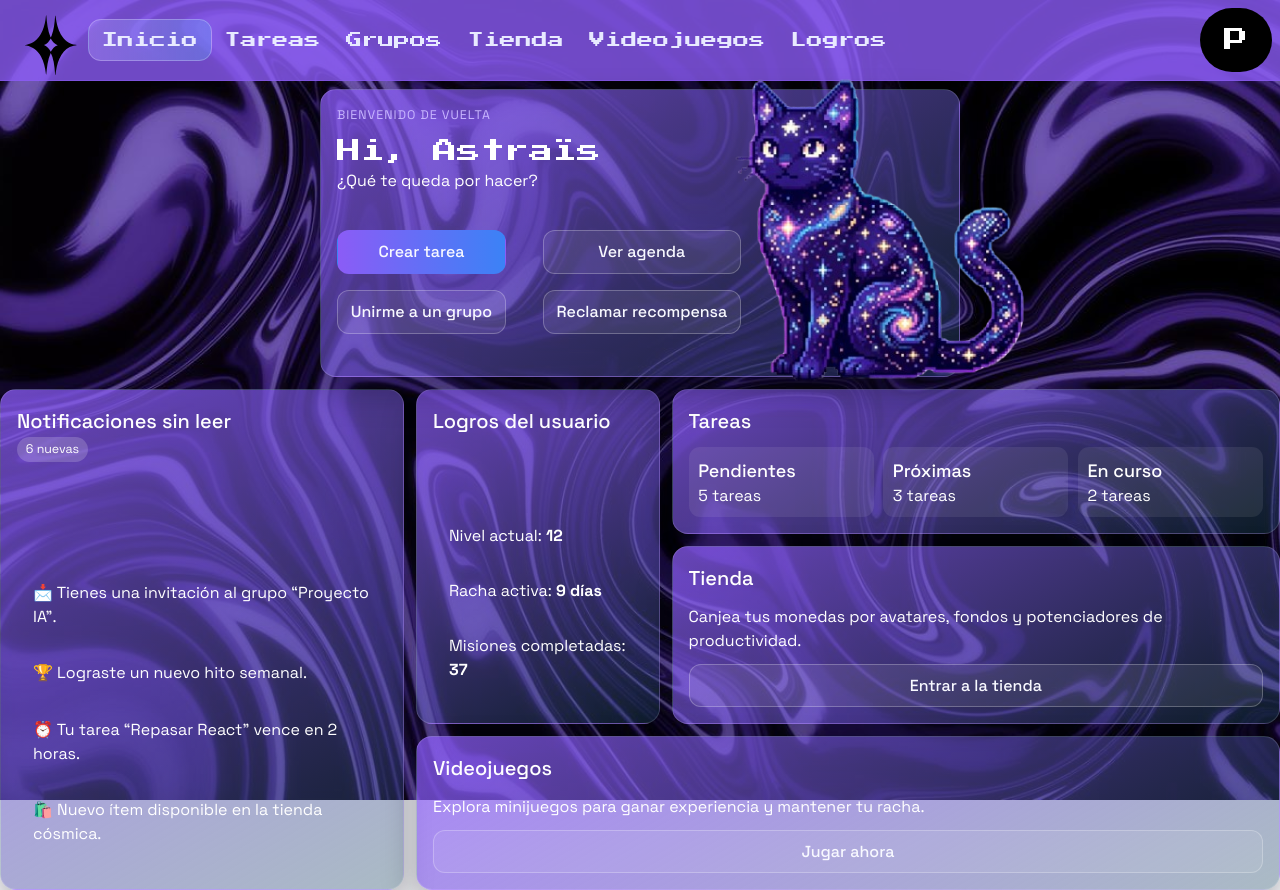
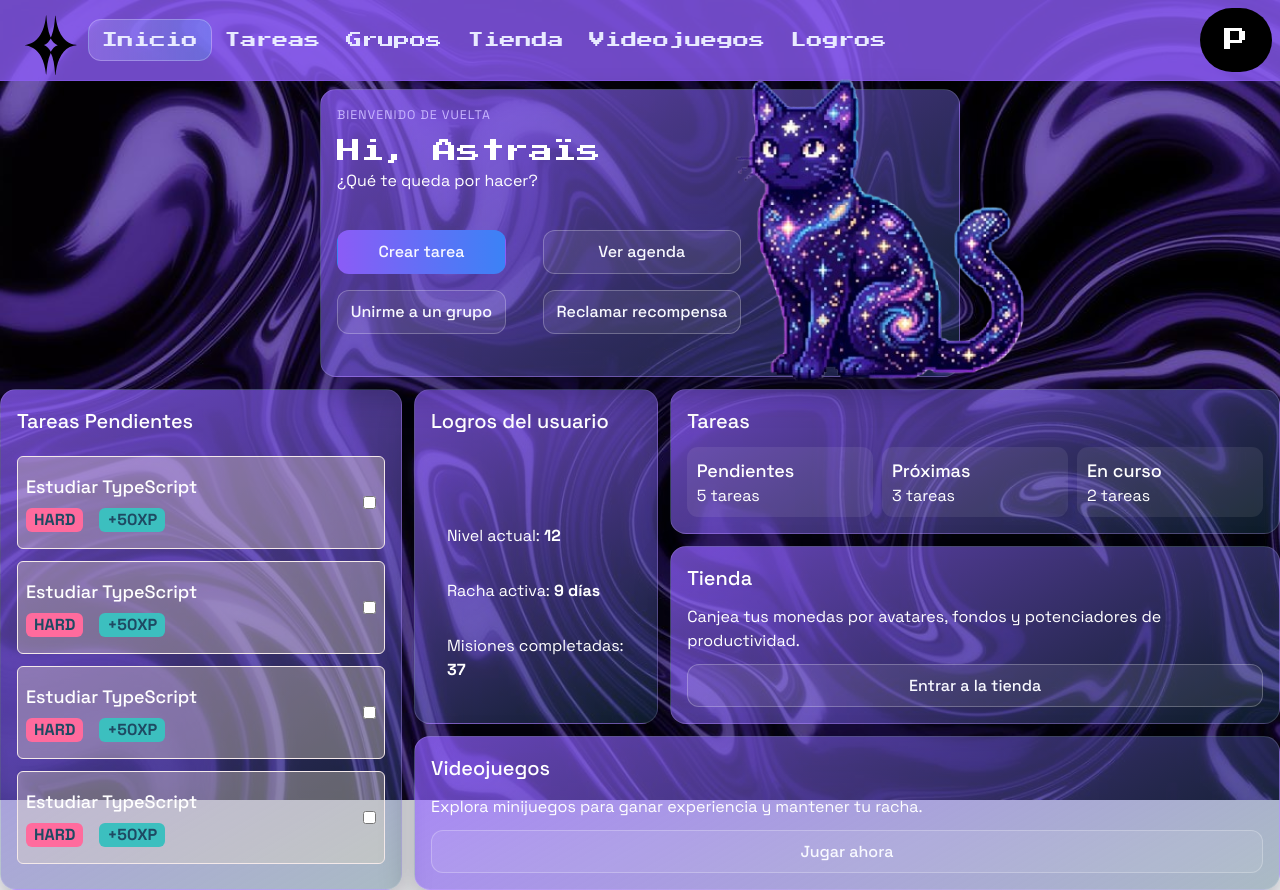
Before and after one commit to GrupoAstrais/proyectoAstrais, a React (Vite) app in the folder astrais-web/: page /home in a window 1280 px wide. Built offline with nearby package versions, Linux system fonts and the light colour scheme.

Commit message:
style(web): dashboard

```diff
--- /dev/null
+++ b/astrais-web/src/components/ui/Tarea.tsx
@@ -0,0 +1,24 @@
+import type { ITarea } from "../../types/Interfaces"
+
+interface TareaProps {
+    data: ITarea
+}
+
+export default function Navbar({data}: TareaProps) {
+  return (
+    <div className="border border-[#F4E9E9] bg-[#E8DCC4]/35 w-92 rounded-md flex flex-row justify-between px-2 py-4">
+        <div className="flex flex-col gap-2">
+            <h3>{data.title}</h3>
+            <div className="flex flex-row gap-4 text-primary-900 font-bold">
+                <div className="bg-state-error px-2 rounded-md">
+                    <span>{data.dificultad}</span>
+                </div>
+                <div className="bg-state-info px-2 rounded-md">
+                    <span>+{data.recompensa}XP</span>
+                </div>
+            </div>
+        </div>
+        <input id="tareaRealizada" type="checkbox" />
+    </div>
+  )
+}
--- a/astrais-web/src/data/Api.ts
+++ b/astrais-web/src/data/Api.ts
@@ -1,7 +1,7 @@
 import axios from 'axios';
 import type { LoginRequest } from '../types/LoginRequest';
 
-export const API_BASE_URL = 'http://localhost:5684'
+export const API_BASE_URL = 'http://192.168.56.1:5684'
 
 let jwtToken: string | null = null
 
@@ -36,17 +36,3 @@ export async function performLogin(req: LoginRequest) {
         }
     }
 }
-
-/*
-import API from '../AxiosInstance.ts'
-
-export function CheckUser (email: string, passwd: string) : {response: number} {
-  handleSubmit = async event => {
-    event.preventDefault();
-
-    const response = API.post('/auth/login', email, passwd);
-
-    return response;
-  }
-}
-*/
--- a/astrais-web/src/pages/Dashboard/Home.tsx
+++ b/astrais-web/src/pages/Dashboard/Home.tsx
@@ -2,10 +2,21 @@ import Navbar from '../../components/layout/Navbar'
 import '../../styles/Home.css'
 import bgImage from '../../assets/homeScreenBack.jpg'
 import astra from '../../assets/astra.png'
+import type { ITarea } from '../../types/Interfaces';
+import Tarea from '../../components/ui/Tarea';
 
 export default function Home() {
+
+  //temporal
+
+  const tarea: ITarea = {
+  title: "Estudiar TypeScript",
+  dificultad: "HARD",
+  recompensa: 50
+  };
+
   return (
-    <main style={{ backgroundImage: `url(${bgImage})` }} className="h-screen to-40% bg-no-repeat bg-cover font-['Space_Grotesk'] ">
+    <main style={{ backgroundImage: `url(${bgImage})` }} className="h-screen to-40% bg-cover font-['Space_Grotesk'] ">
       <Navbar />
 
       <section className="flex flex-col justify-center items-center gap-3 text-white" aria-label="Panel principal de Astrais">
@@ -31,17 +42,16 @@ export default function Home() {
         </article>
 
         <div className='flex flex-row gap-3'>
-          <article className="home-card home-card--notifications">
+          <article className="home-card">
             <header>
-              <h2>Notificaciones sin leer</h2>
-              <span className="home-badge">6 nuevas</span>
+              <h2>Tareas Pendientes</h2>
             </header>
-            <ul>
-              <li>📩 Tienes una invitación al grupo “Proyecto IA”.</li>
-              <li>🏆 Lograste un nuevo hito semanal.</li>
-              <li>⏰ Tu tarea “Repasar React” vence en 2 horas.</li>
-              <li>🛍️ Nuevo ítem disponible en la tienda cósmica.</li>
-            </ul>
+            <div className='flex flex-col gap-3'>
+              <Tarea data={tarea} />
+              <Tarea data={tarea} />
+              <Tarea data={tarea} />
+              <Tarea data={tarea} />
+            </div>
           </article>
 
           <div className='flex flex-col gap-3'>
--- /dev/null
+++ b/astrais-web/src/types/Interfaces.ts
@@ -0,0 +1,5 @@
+export interface ITarea {
+    title: string,
+    dificultad: string,
+    recompensa: number
+}
--- a/astrais-web/src/types/LoginRequest.ts
+++ b/astrais-web/src/types/LoginRequest.ts
@@ -1,7 +1,6 @@
 export interface LoginRequest {
     email: string,
-    password: string,
-    rememberMe: boolean
+    password: string
 }
 
 export interface CreateUserRequest {
```
